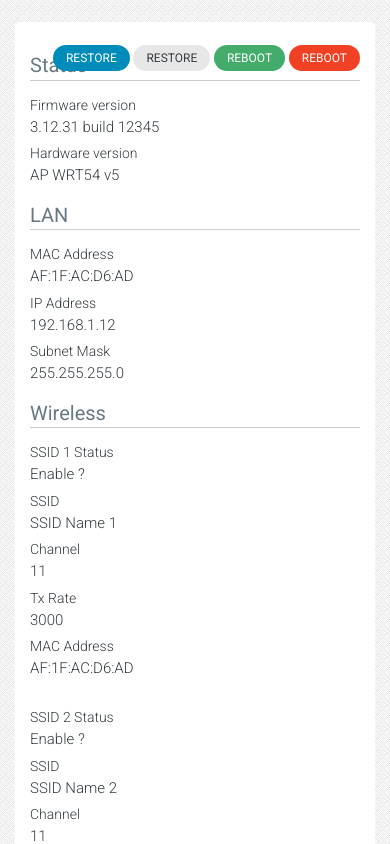
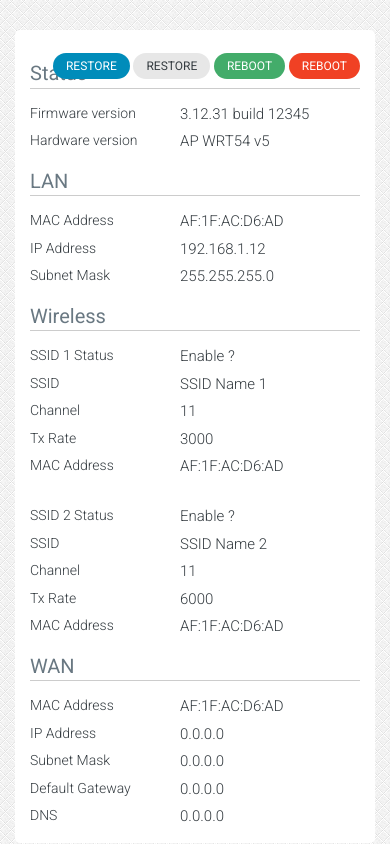
Before and after one commit to jimmyman2010/adapter, a website: page index.html in a window 390 px wide. Shown: the part 580-1424 px from the top of the page. Drawn offline with Linux system fonts and the light colour scheme.

Commit message:
update responsive

```diff
--- a/index.html
+++ b/index.html
@@ -10,10 +10,10 @@
 <body>
     <div class="site-wrapper row">
         <header class="site-header large-12" role="banner">
-            <div class="logo large-2 columns">
+            <div class="logo large-2 medium-3 small-6 columns">
                 <img src="img/logo-white.png" />
             </div>
-            <div class="banner large-10 columns">
+            <div class="banner large-10 medium-9 small-6 columns">
                 <a href="http://www.mantrandm.com">Company name</a>
                 <em>Product name & Serial</em>
             </div>
@@ -31,7 +31,7 @@
                     <li><a href="#">Landing page</a></li>
                 </ul>
             </nav>
-            <article class="main-container large-7 columns">
+            <article class="main-container large-7 medium-8 columns">
                 <div class="content">
                     <div class="portlet">
                         <div class="portlet-title">
@@ -45,12 +45,12 @@
                         </div>
                         <div class="portlet-body">
                             <div class="row">
-                                <label class="large-3 large-offset-1 columns">Firmware version</label>
-                                <div class="large-8 columns">3.12.31 build 12345</div>
+                                <label class="large-3 large-offset-1 small-5 columns">Firmware version</label>
+                                <div class="large-8 small-7 columns">3.12.31 build 12345</div>
                             </div>
                             <div class="row">
-                                <label class="large-3 large-offset-1 columns">Hardware version</label>
-                                <div class="large-8 columns">AP WRT54 v5</div>
+                                <label class="large-3 large-offset-1 small-5 columns">Hardware version</label>
+                                <div class="large-8 small-7 columns">AP WRT54 v5</div>
                             </div>
                         </div>
                     </div>
@@ -60,16 +60,16 @@
                         </div>
                         <div class="portlet-body">
                             <div class="row">
-                                <label class="large-3 large-offset-1 columns">MAC Address</label>
-                                <div class="large-8 columns">AF:1F:AC:D6:AD</div>
+                                <label class="large-3 large-offset-1 small-5 columns">MAC Address</label>
+                                <div class="large-8 small-7 columns">AF:1F:AC:D6:AD</div>
                             </div>
                             <div class="row">
-                                <label class="large-3 large-offset-1 columns">IP Address</label>
-                                <div class="large-8 columns">192.168.1.12</div>
+                                <label class="large-3 large-offset-1 small-5 columns">IP Address</label>
+                                <div class="large-8 small-7 columns">192.168.1.12</div>
                             </div>
                             <div class="row">
-                                <label class="large-3 large-offset-1 columns">Subnet Mask</label>
-                                <div class="large-8 columns">255.255.255.0</div>
+                                <label class="large-3 large-offset-1 small-5 columns">Subnet Mask</label>
+                                <div class="large-8 small-7 columns">255.255.255.0</div>
                             </div>
                         </div>
                     </div>
@@ -79,45 +79,45 @@
                         </div>
                         <div class="portlet-body">
                             <div class="row">
-                                <label class="large-3 large-offset-1 columns">SSID 1 Status</label>
-                                <div class="large-8 columns">Enable ?</div>
+                                <label class="large-3 large-offset-1 small-5 columns">SSID 1 Status</label>
+                                <div class="large-8 small-7 columns">Enable ?</div>
                             </div>
                             <div class="row">
-                                <label class="large-3 large-offset-1 columns">SSID</label>
-                                <div class="large-8 columns">SSID Name 1</div>
+                                <label class="large-3 large-offset-1 small-5 columns">SSID</label>
+                                <div class="large-8 small-7 columns">SSID Name 1</div>
                             </div>
                             <div class="row">
-                                <label class="large-3 large-offset-1 columns">Channel</label>
-                                <div class="large-8 columns">11</div>
+                                <label class="large-3 large-offset-1 small-5 columns">Channel</label>
+                                <div class="large-8 small-7 columns">11</div>
                             </div>
                             <div class="row">
-                                <label class="large-3 large-offset-1 columns">Tx Rate</label>
-                                <div class="large-8 columns">3000</div>
+                                <label class="large-3 large-offset-1 small-5 columns">Tx Rate</label>
+                                <div class="large-8 small-7 columns">3000</div>
                             </div>
                             <div class="row">
-                                <label class="large-3 large-offset-1 columns">MAC Address</label>
-                                <div class="large-8 columns">AF:1F:AC:D6:AD</div>
+                                <label class="large-3 large-offset-1 small-5 columns">MAC Address</label>
+                                <div class="large-8 small-7 columns">AF:1F:AC:D6:AD</div>
                             </div>
                             <br/>
                             <div class="row">
-                                <label class="large-3 large-offset-1 columns">SSID 2 Status</label>
-                                <div class="large-8 columns">Enable ?</div>
+                                <label class="large-3 large-offset-1 small-5 columns">SSID 2 Status</label>
+                                <div class="large-8 small-7 columns">Enable ?</div>
                             </div>
                             <div class="row">
-                                <label class="large-3 large-offset-1 columns">SSID</label>
-                                <div class="large-8 columns">SSID Name 2</div>
+                                <label class="large-3 large-offset-1 small-5 columns">SSID</label>
+                                <div class="large-8 small-7 columns">SSID Name 2</div>
                             </div>
                             <div class="row">
-                                <label class="large-3 large-offset-1 columns">Channel</label>
-                                <div class="large-8 columns">11</div>
+                                <label class="large-3 large-offset-1 small-5 columns">Channel</label>
+                                <div class="large-8 small-7 columns">11</div>
                             </div>
                             <div class="row">
-                                <label class="large-3 large-offset-1 columns">Tx Rate</label>
-                                <div class="large-8 columns">6000</div>
+                                <label class="large-3 large-offset-1 small-5 columns">Tx Rate</label>
+                                <div class="large-8 small-7 columns">6000</div>
                             </div>
                             <div class="row">
-                                <label class="large-3 large-offset-1 columns">MAC Address</label>
-                                <div class="large-8 columns">AF:1F:AC:D6:AD</div>
+                                <label class="large-3 large-offset-1 small-5 columns">MAC Address</label>
+                                <div class="large-8 small-7 columns">AF:1F:AC:D6:AD</div>
                             </div>
                         </div>
                     </div>
@@ -127,30 +127,30 @@
                         </div>
                         <div class="portlet-body">
                             <div class="row">
-                                <label class="large-3 large-offset-1 columns">MAC Address</label>
-                                <div class="large-8 columns">AF:1F:AC:D6:AD</div>
+                                <label class="large-3 large-offset-1 small-5 columns">MAC Address</label>
+                                <div class="large-8 small-7 columns">AF:1F:AC:D6:AD</div>
                             </div>
                             <div class="row">
-                                <label class="large-3 large-offset-1 columns">IP Address</label>
-                                <div class="large-8 columns">0.0.0.0</div>
+                                <label class="large-3 large-offset-1 small-5 columns">IP Address</label>
+                                <div class="large-8 small-7 columns">0.0.0.0</div>
                             </div>
                             <div class="row">
-                                <label class="large-3 large-offset-1 columns">Subnet Mask</label>
-                                <div class="large-8 columns">0.0.0.0</div>
+                                <label class="large-3 large-offset-1 small-5 columns">Subnet Mask</label>
+                                <div class="large-8 small-7 columns">0.0.0.0</div>
                             </div>
                             <div class="row">
-                                <label class="large-3 large-offset-1 columns">Default Gateway</label>
-                                <div class="large-8 columns">0.0.0.0</div>
+                                <label class="large-3 large-offset-1 small-5 columns">Default Gateway</label>
+                                <div class="large-8 small-7 columns">0.0.0.0</div>
                             </div>
                             <div class="row">
-                                <label class="large-3 large-offset-1 columns">DNS</label>
-                                <div class="large-8 columns">0.0.0.0</div>
+                                <label class="large-3 large-offset-1 small-5 columns">DNS</label>
+                                <div class="large-8 small-7 columns">0.0.0.0</div>
                             </div>
                         </div>
                     </div>
                 </div>
             </article>
-            <aside class="information large-3 columns">
+            <aside class="information large-3 medium-4 columns">
                 <div class="content-info body">
                     <p>Lorem ipsum dolor sit amet, consectetur adipiscing elit. Sed sapien lacus, lacinia et neque in, laoreet vestibulum enim.
                         <br/>
--- a/scss/app.scss
+++ b/scss/app.scss
@@ -54,9 +54,6 @@ body{
 }
 .align-center{
     text-align: center;
-}
-.align-right{
-    text-align: right;
 }
 .button, button {
     @include border-radius(rem-calc(5));
@@ -294,3 +291,9 @@ label{
         font-size: rem-calc(15);
     }
 }
+@media only screen and (min-width: 1024px) {
+    .align-right{
+        text-align: right;
+        padding-right: 0;
+    }
+}
```
Also changed, not shown: system-tools.html (+23 -23 lines), wan-lan.html (+37 -37 lines), css/app.css, css/app.min.css.
